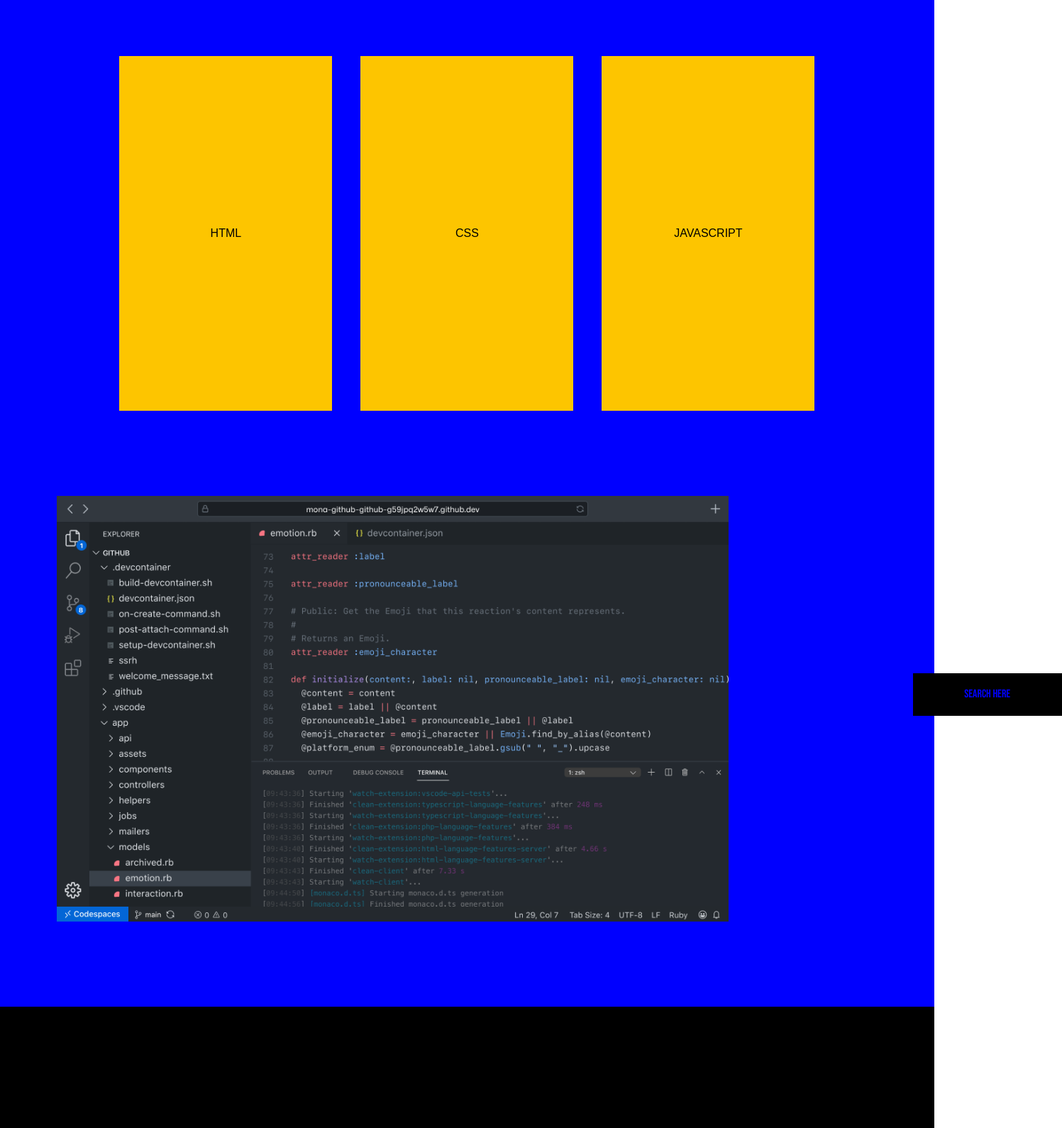
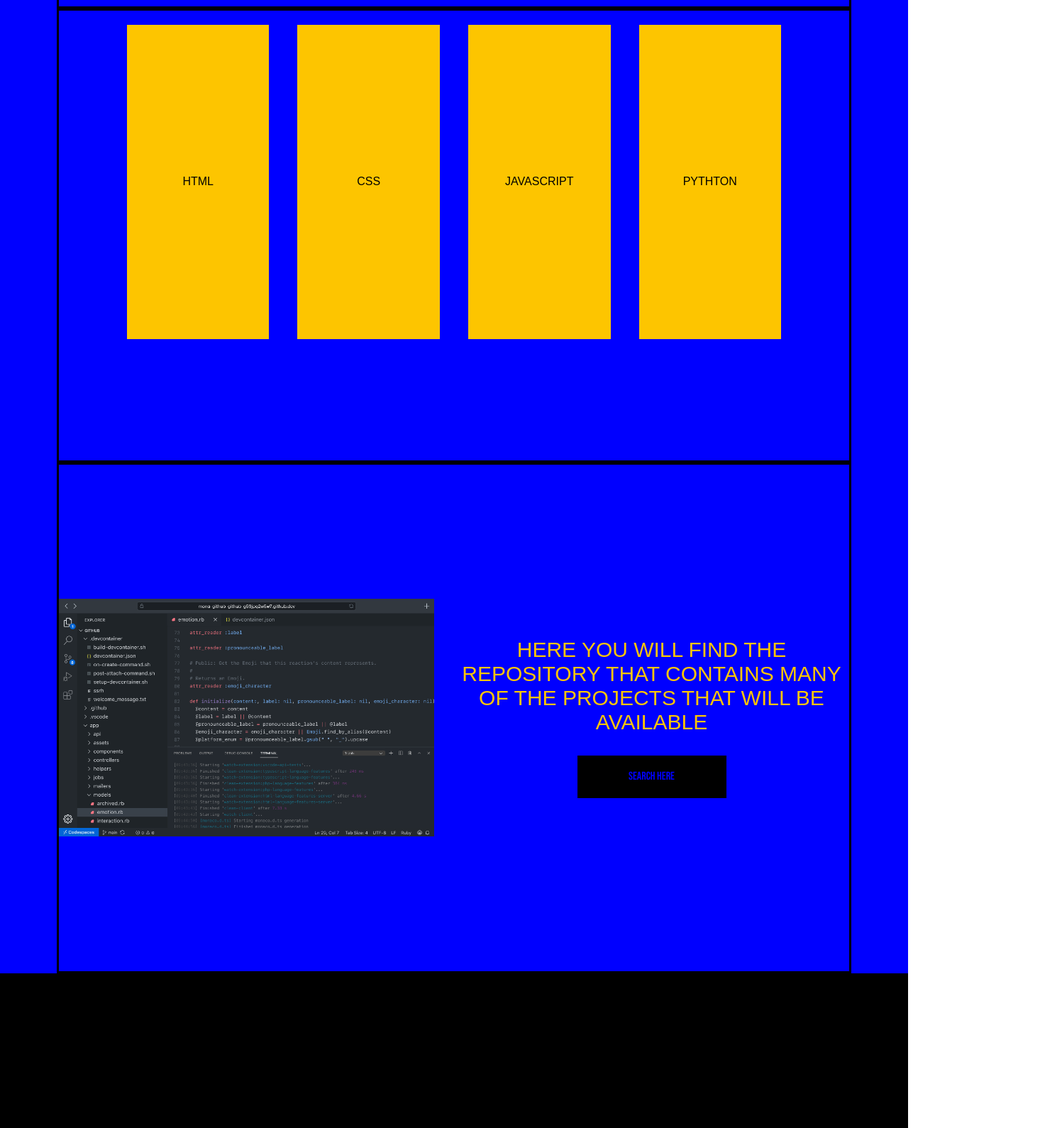
Before and after one commit to truefush/portfolio, a website: page index.html in a window 1280 px wide. Shown: the part 638-2228 px from the top of the page at 71% size, 1497 px wide, since content can reach past the window. Drawn offline with nearby package versions, Linux system fonts and the light colour scheme; a web font is replaced by a local one.

Commit message:
[UPDATED] height and others

```diff
--- a/index.html
+++ b/index.html
@@ -47,15 +47,26 @@
                 <article class="t">HTML</article>
                 <article class="b">CSS</article>
                 <article class="c">JAVASCRIPT</article>
+                <article class="d">PYTHTON</article>
             </section>
+
+
             <section class="portfolio">
+
                 <div class="l">
-                <img src="img/lol.png" alt="">
+                    <img src="img/lol.png" alt="">
                 </div>
+
                 <div class="r">
-                <a href="#"><div class="bou">Search Here</div></a>
+                    <div class=cont>
+                        <p>Here you will find the repository that contains many of the projects that will be available</p>
+                        <a href="#"><div class="bou">Search Here</div></a>
+                    </div>
                 </div>
+
             </section>
+
+
         </main>
         <footer id="footer">
 
--- a/scss/_main.scss
+++ b/scss/_main.scss
@@ -7,17 +7,20 @@ main{
     #desktop{
         display: flex;
         flex-direction: row;
+        flex-wrap: nowrap;
         height: 67vh;
         background-color: #0000ff;
+        margin-top: 3%;
+        border: solid 3px black;
+        .wr{
             margin-left: 90px;
-        margin-top: 7%;
-        .wr{
             width: 50%;
             p{
                 font-family: 'Bebas Neue', cursive;
                 font-size: 80px;
                 line-height: 80%;
                 color: #fdc500;
+                margin-top: 80px;
                 span{
                     color: red;
                 }
@@ -35,20 +38,20 @@ main{
             }
         }
         img{
-            position: relative;
-            bottom: 80px;
-            height: 500px;
+            height: 90%;
         }
     }
+
     #about{
         display: flex;
         flex-direction: row;
         justify-content: center;
         height: 80vh;
+        border: solid 3px black;
         article{
             background-color: #fdc500;
-            width: 300px;
-            height: 500px;
+            width: 18%;
+            height: 70%;
             margin: 20px;
             color: white;
             display: grid;
@@ -78,21 +81,50 @@ main{
             background-color: orangered;
             transition: all .5s;
         }
+        .d{
+            color: black;
+            font-family: Arial, Helvetica, sans-serif;
         }
+        .d:hover{
+            background-color: orangered;
+            transition: all .5s;
+        }
+    }
+
     .portfolio{
         display: flex;
         flex-direction: row;
         height: 90vh;
+        border: solid 3px black;
+
         .l{
+            width: 50%;
+            display: flex;
+            align-items: center;
             img{
-                height: 600px;
+                width: 95%;
             }
         }
         .r{
-            position: relative;
-            top: 250px;
-            left: 260px;
+            width: 50%;
+            display: grid;
+            place-items: center;
+
+            .cont{
+                display: flex;
+                flex-direction: column;
+                justify-content: center;
+                p{
+                    font-size: 30px;
+                    text-align: center;
+                    color: #fdc500;
+                    font-family: 'Yaldevi', sans-serif;
+                    text-transform: uppercase;
+                    margin-bottom: 30px;
+                }
                 a{
+                    display: flex;
+                    justify-content: center;
                     text-decoration: none;
                 }
                 .bou{
@@ -110,3 +142,4 @@ main{
             }
         }
     }
+}
```
Also changed, not shown: css/index.css, img/font.png. Lines whose indentation alone changed are shown as unchanged.
